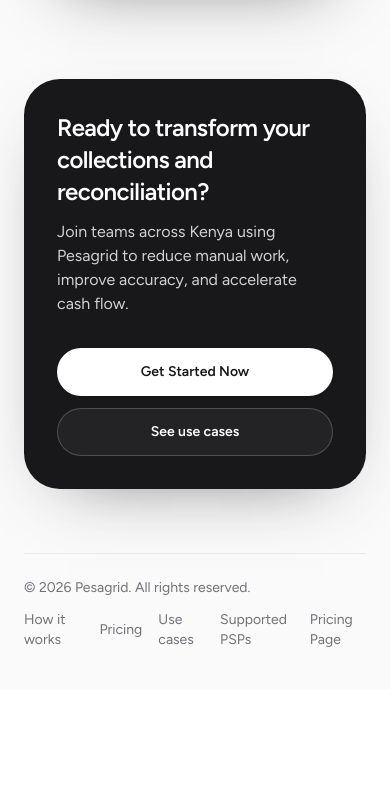
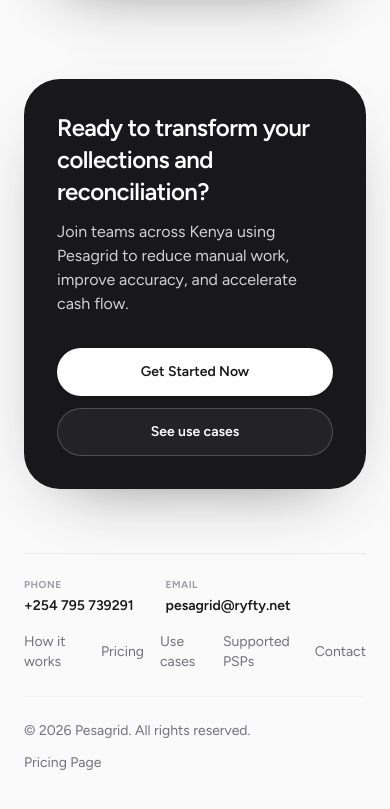
Before and after one commit to eslieh/pesagrid-client, a Next.js app: page / in a window 390 px wide. Shown: the part 8301-9110 px from the top of the page. Before the commit the page ends 8991 px from the top, so only its background shows below. Built offline with nearby package versions, Linux system fonts and the light colour scheme.

Commit message:
feat: contact detials on website

```diff
--- a/app/pesagrid/components/LandingClient.js
+++ b/app/pesagrid/components/LandingClient.js
@@ -101,6 +101,7 @@
   { href: "/pricing", label: "Pricing" },
   { href: "#use-cases", label: "Use cases" },
   { href: "#psps", label: "Supported PSPs" },
+  { href: "#contact", label: "Contact" },
 ];
 
 export default function LandingClient() {
@@ -820,18 +821,38 @@
           </Reveal>
         </section>
 
-        <footer className="pb-10 pt-6 text-sm text-zinc-500">
-          <div className="flex flex-col gap-3 border-t border-zinc-200/70 pt-6 md:flex-row md:items-center md:justify-between">
-            <div>© {year} Pesagrid. All rights reserved.</div>
+        <footer id="contact" className="pb-10 pt-6 text-sm text-zinc-500">
+          <div className="flex flex-col gap-6 border-t border-zinc-200/70 pt-6">
+            <div className="flex flex-col gap-4 md:flex-row md:items-center md:justify-between">
+              <div className="flex flex-wrap gap-x-8 gap-y-3">
+                <div className="flex flex-col gap-1">
+                  <span className="text-[10px] font-bold uppercase tracking-wider text-zinc-400">Phone</span>
+                  <a href="tel:+254795739291" className="font-semibold text-zinc-900 hover:text-lime-600 transition-colors">
+                    +254 795 739291
+                  </a>
+                </div>
+                <div className="flex flex-col gap-1">
+                  <span className="text-[10px] font-bold uppercase tracking-wider text-zinc-400">Email</span>
+                  <a href="mailto:pesagrid@ryfty.net" className="font-semibold text-zinc-900 hover:text-lime-600 transition-colors">
+                    pesagrid@ryfty.net
+                  </a>
+                </div>
+              </div>
               <div className="flex items-center gap-4">
-              {navLinks.slice(0, 4).map((l) => (
+                {navLinks.map((l) => (
                   <a key={l.href} className="hover:text-zinc-700" href={l.href}>
                     {l.label}
                   </a>
                 ))}
+              </div>
+            </div>
+            <div className="flex flex-col gap-3 border-t border-zinc-100 pt-6 md:flex-row md:items-center md:justify-between">
+              <div>© {year} Pesagrid. All rights reserved.</div>
+              <div className="flex items-center gap-4">
                 <Link className="hover:text-zinc-700" href="/pricing">
                   Pricing Page
                 </Link>
+              </div>
             </div>
           </div>
         </footer>
```
Lines whose indentation alone changed are shown as unchanged.
